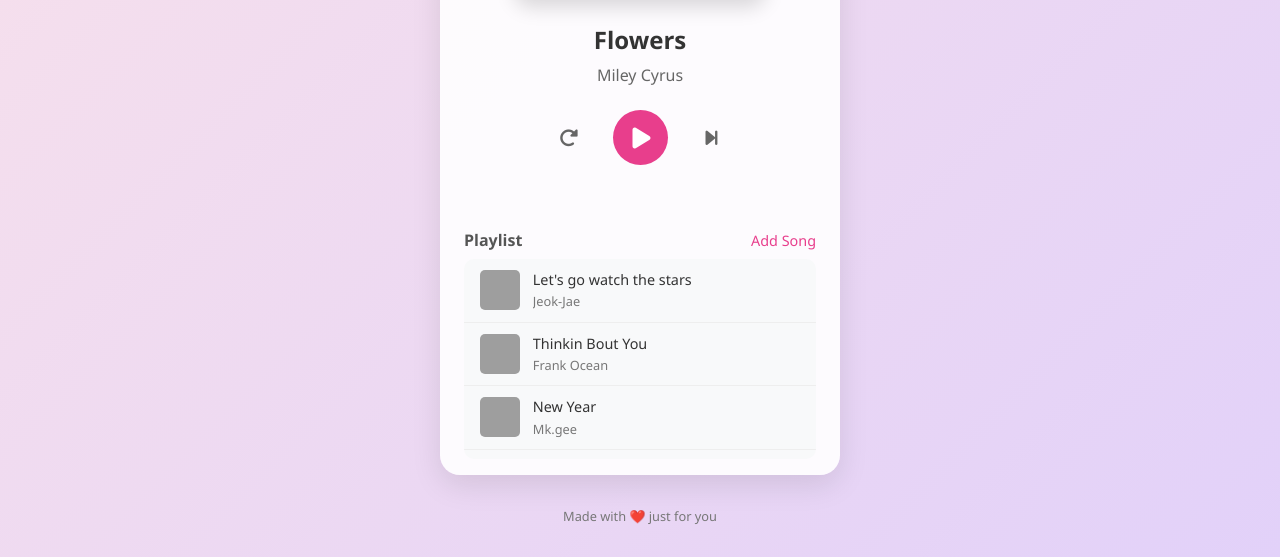
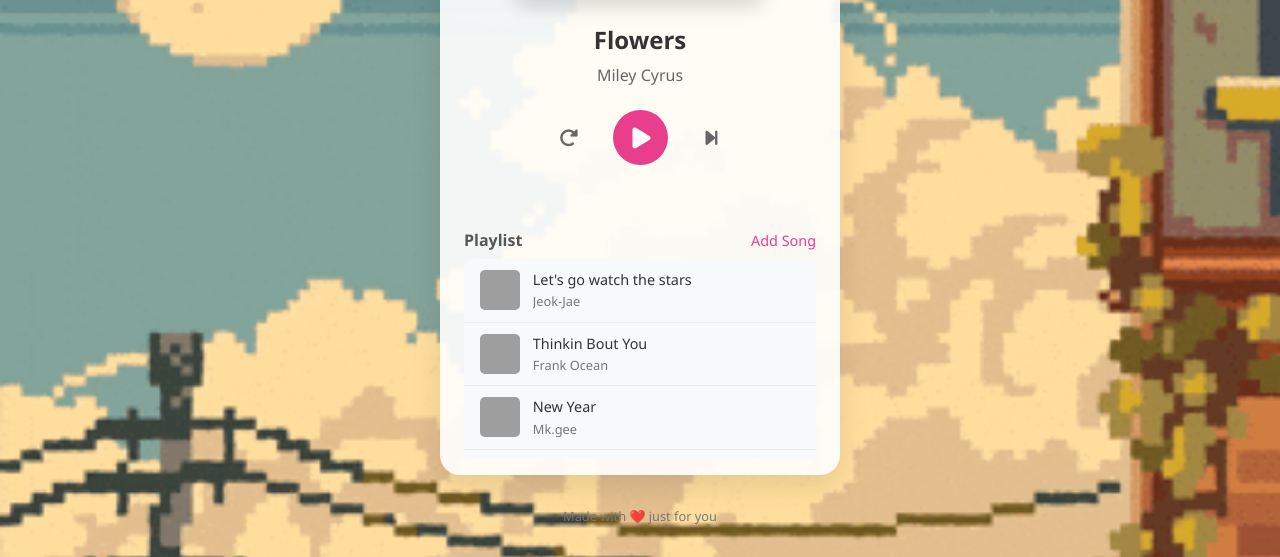
Before and after one commit to tklee117/music-player, a Flask app: page / in a window 1280 px wide. Shown: the part 307-864 px from the top of the page. Run offline with Flask 3, Linux system fonts and the light colour scheme; grey boxes are pictures that could not be loaded.

Commit message:
Updated background GIF and made recently added song appear first

```diff
--- a/app.py
+++ b/app.py
@@ -118,10 +118,11 @@
         "cover_url": cover_url
     }
 
-    songs.append(new_song)
+    songs.insert(0, new_song)  # Insert new song at the beginning
     save_songs(songs)
 
     return redirect(url_for('index'))
+
 
 @app.route('/remove_song/<int:song_id>', methods=['POST'])
 def remove_song(song_id):
--- a/templates/index.html
+++ b/templates/index.html
@@ -16,7 +16,8 @@
         }
 
         body {
-            background: linear-gradient(135deg, #f8e1eb, #e2d1f9);
+        background: url('static/cup_of_coffee_love.gif') no-repeat center center fixed;
+        background-size: cover;
         min-height: 100vh;
         display: flex;
         flex-direction: column;
```
Also changed, not shown: static/cup_of_coffee_love.gif (added). Lines whose indentation alone changed are shown as unchanged.
